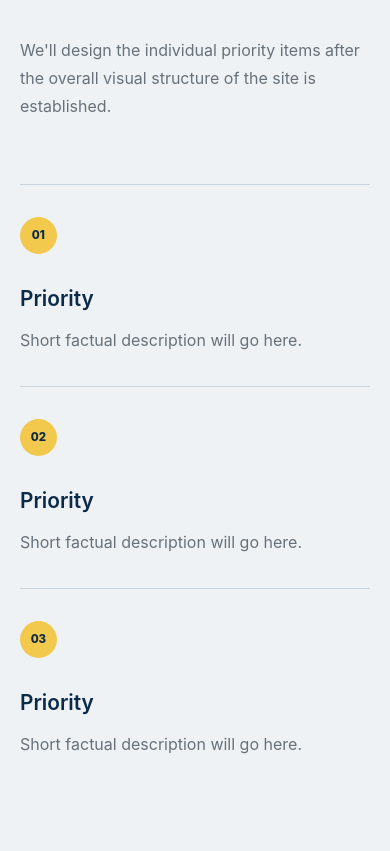
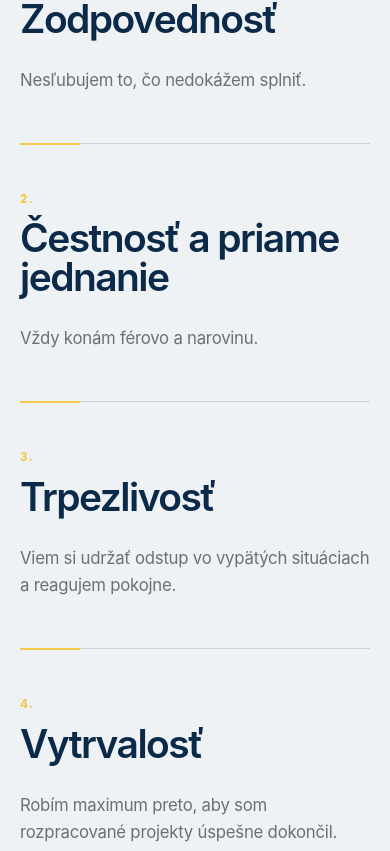
Before and after one commit to matok23/erik-vrabel, a React (Vite) app: page / in a window 390 px wide. Shown: the part 3133-3984 px from the top of the page. Built offline with nearby package versions, Linux system fonts and the light colour scheme.

Commit message:
values page

```diff
--- a/src/sections/Priorities.jsx
+++ b/src/sections/Priorities.jsx
@@ -1,61 +1,117 @@
+import { useEffect, useRef } from 'react';
 import Section from '../components/Section.jsx';
 
+const values = [
+    {
+        number: '1.',
+        title: 'Zodpovednosť',
+        text: 'Nesľubujem to, čo nedokážem splniť.',
+    },
+    {
+        number: '2.',
+        title: 'Čestnosť a priame jednanie',
+        text: 'Vždy konám férovo a narovinu.',
+    },
+    {
+        number: '3.',
+        title: 'Trpezlivosť',
+        text: 'Viem si udržať odstup vo vypätých situáciach a reagujem pokojne.',
+    },
+    {
+        number: '4.',
+        title: 'Vytrvalosť',
+        text: 'Robím maximum preto, aby som rozpracované projekty úspešne dokončil.',
+    },
+    {
+        number: '5.',
+        title: 'Nekonfliktnosť',
+        text: 'Komunkácia s cieľom nájsť spoločné hodnoty je kľúč k úspechu. Vištuk bude napredovať, ak budeme jednotní.'
+    },
+    {
+        number: '6.',
+        title: 'Transparentnosť',
+        text: 'Otvorená komunikácia, aby mali občania prehľad o všetkom, čo sa v obci deje.'
+    },
+];
+
 function Priorities() {
+    const valueRefs = useRef([]);
+
+    useEffect(() => {
+        const elements = valueRefs.current.filter(Boolean);
+
+        if (elements.length === 0) {
+            return undefined;
+        }
+
+        const observer = new IntersectionObserver(
+            (entries) => {
+                entries.forEach((entry) => {
+                    if (entry.isIntersecting) {
+                        entry.target.classList.add(
+                            'value-row--visible',
+                        );
+                    } else {
+                        entry.target.classList.remove(
+                            'value-row--visible',
+                        );
+                    }
+                });
+            },
+            {
+                threshold: 0.08,
+                rootMargin: '0px 0px -10% 0px',
+            },
+        );
+
+        elements.forEach((element) => {
+            observer.observe(element);
+        });
+
+        return () => {
+            observer.disconnect();
+        };
+    }, []);
+
+    const setValueRef = (element, index) => {
+        valueRefs.current[index] = element;
+    };
+
     return (
         <Section
             id="priorities"
             eyebrow="02"
-            title="Moje hodnoty"
+            title="Moje zásady a priority"
             className="page-section--alternate"
         >
-            <div className="intro-copy">
-                <p className="lead">
-                    This area will present the main topics and priorities in
-                    a clear, easy-to-scan format.
-                </p>
+            <div className="values-list">
 
-                <p>
-                    We'll design the individual priority items after the
-                    overall visual structure of the site is established.
-                </p>
-            </div>
+                {values.map((value, index) => (
+                    <article
+                        key={value.title}
+                        ref={(element) =>
+                            setValueRef(element, index)
+                        }
+                        className="value-row"
+                    >
+                        <div className="value-row__heading">
 
-            <div className="placeholder-grid">
-                <article className="placeholder-item">
-                    <span className="placeholder-item__number">
-                        01
-                    </span>
+                            <span className="value-row__number">
+                                {value.number}
+                            </span>
 
-                    <h3>Priority</h3>
+                            <h3 className="value-row__title">
+                                {value.title}
+                            </h3>
 
-                    <p>
-                        Short factual description will go here.
-                    </p>
-                </article>
+                        </div>
 
-                <article className="placeholder-item">
-                    <span className="placeholder-item__number">
-                        02
-                    </span>
+                        <p className="value-row__text">
+                            {value.text}
+                        </p>
+                    </article>
+                ))}
 
-                    <h3>Priority</h3>
-
-                    <p>
-                        Short factual description will go here.
-                    </p>
-                </article>
-
-                <article className="placeholder-item">
-                    <span className="placeholder-item__number">
-                        03
-                    </span>
-
-                    <h3>Priority</h3>
-
-                    <p>
-                        Short factual description will go here.
-                    </p>
-                </article>
             </div>
         </Section>
     );
--- a/src/styles/global.css
+++ b/src/styles/global.css
@@ -2067,37 +2067,10 @@ h3 {
   }
 
 
-  /* -------------------------------------------------------
-     PRIORITIES
-     ------------------------------------------------------- */
-
-  .placeholder-grid {
-    grid-template-columns: 1fr;
-  }
-
-
-  .placeholder-item {
-    min-height: auto;
-
-    padding:
-      2rem 0;
-
-    border-right: 0;
-
-    border-bottom:
-      1px solid var(--color-border);
-  }
-
-
-  .placeholder-item:last-child {
-    border-bottom: 0;
-  }
-
-
-  .placeholder-item__number {
-    margin-bottom: 2rem;
-  }
-
+
+}
+
+@media (max-width: 700px) {
 
   /* -------------------------------------------------------
      CONTACT
@@ -2288,3 +2261,256 @@ h3 {
     height: 30px;
   }
 }
+
+/* =========================================================
+   VALUES / PRIORITIES
+   ========================================================= */
+
+.values-list {
+  width: 100%;
+
+  border-top:
+    1px solid var(--color-border);
+}
+
+
+/* =========================================================
+   INDIVIDUAL VALUE
+   ========================================================= */
+
+.value-row {
+  position: relative;
+
+  display: grid;
+
+  grid-template-columns:
+    minmax(220px, 0.8fr)
+    minmax(0, 1.4fr);
+
+  gap:
+    clamp(2rem, 6vw, 6rem);
+
+  align-items: center;
+
+  padding:
+    clamp(3rem, 5vw, 5rem) 0;
+
+  border-bottom:
+    1px solid var(--color-border);
+
+  /*
+    Initial hidden state
+  */
+  opacity: 0;
+
+  transform:
+    translateY(45px);
+
+  filter:
+    blur(3px);
+
+  transition:
+    opacity 650ms cubic-bezier(0.2, 0.7, 0.2, 1),
+    transform 650ms cubic-bezier(0.2, 0.7, 0.2, 1),
+    filter 650ms cubic-bezier(0.2, 0.7, 0.2, 1);
+}
+
+
+/*
+  Visible state
+*/
+.value-row--visible {
+  opacity: 1;
+
+  transform:
+    translateY(0);
+
+  filter:
+    blur(0);
+}
+
+
+/* =========================================================
+   YELLOW REVEAL LINE
+   ========================================================= */
+
+.value-row::before {
+  content: "";
+
+  position: absolute;
+
+  top: -1px;
+  left: 0;
+
+  width: 0;
+  height: 2px;
+
+  background:
+    var(--color-yellow);
+
+  transition:
+    width 700ms cubic-bezier(0.2, 0.7, 0.2, 1)
+      150ms;
+}
+
+
+.value-row--visible::before {
+  width: 80px;
+}
+
+
+/* =========================================================
+   LEFT SIDE — NUMBER + VALUE
+   ========================================================= */
+
+.value-row__heading {
+  display: flex;
+
+  flex-direction: column;
+
+  align-items: flex-start;
+}
+
+
+.value-row__number {
+  display: block;
+
+  margin-bottom: 1rem;
+
+  color:
+    var(--color-yellow);
+
+  font-size: 0.72rem;
+
+  font-weight: 800;
+
+  letter-spacing: 0.12em;
+}
+
+
+.value-row__title {
+  margin: 0;
+
+  color:
+    var(--color-blue-deep);
+
+  font-size:
+    clamp(2rem, 3vw, 3.5rem);
+
+  font-weight: 580;
+
+  line-height: 1;
+
+  letter-spacing:
+    -0.04em;
+
+  transition:
+    color var(--transition-fast);
+}
+
+
+.value-row:hover
+.value-row__title {
+  color:
+    var(--color-blue);
+}
+
+
+/* =========================================================
+   RIGHT SIDE — TEXT
+   ========================================================= */
+
+.value-row__text {
+  max-width: 650px;
+
+  margin: 0;
+
+  color:
+    var(--color-text-soft);
+
+  font-size:
+    clamp(1.15rem, 1.5vw, 1.5rem);
+
+  line-height: 1.6;
+
+  letter-spacing:
+    -0.015em;
+}
+
+
+/* =========================================================
+   MOBILE
+   ========================================================= */
+
+@media (max-width: 700px) {
+
+  .value-row {
+    grid-template-columns: 1fr;
+
+    gap: 1.8rem;
+
+    padding:
+      3rem 0;
+
+    transform:
+      translateY(30px);
+  }
+
+
+  .value-row--visible {
+    transform:
+      translateY(0);
+  }
+
+
+  .value-row__number {
+    margin-bottom: 0.8rem;
+  }
+
+
+  .value-row__title {
+    font-size:
+      clamp(2rem, 10vw, 3rem);
+  }
+
+
+  .value-row__text {
+    max-width: none;
+
+    font-size:
+      1.05rem;
+
+    line-height:
+      1.65;
+  }
+
+
+  .value-row--visible::before {
+    width: 60px;
+  }
+}
+
+
+/* =========================================================
+   REDUCED MOTION
+   ========================================================= */
+
+@media (prefers-reduced-motion: reduce) {
+
+  .value-row {
+    opacity: 1;
+
+    transform: none;
+
+    filter: none;
+
+    transition: none;
+  }
+
+
+  .value-row::before {
+    width: 80px;
+
+    transition: none;
+  }
+}
```
